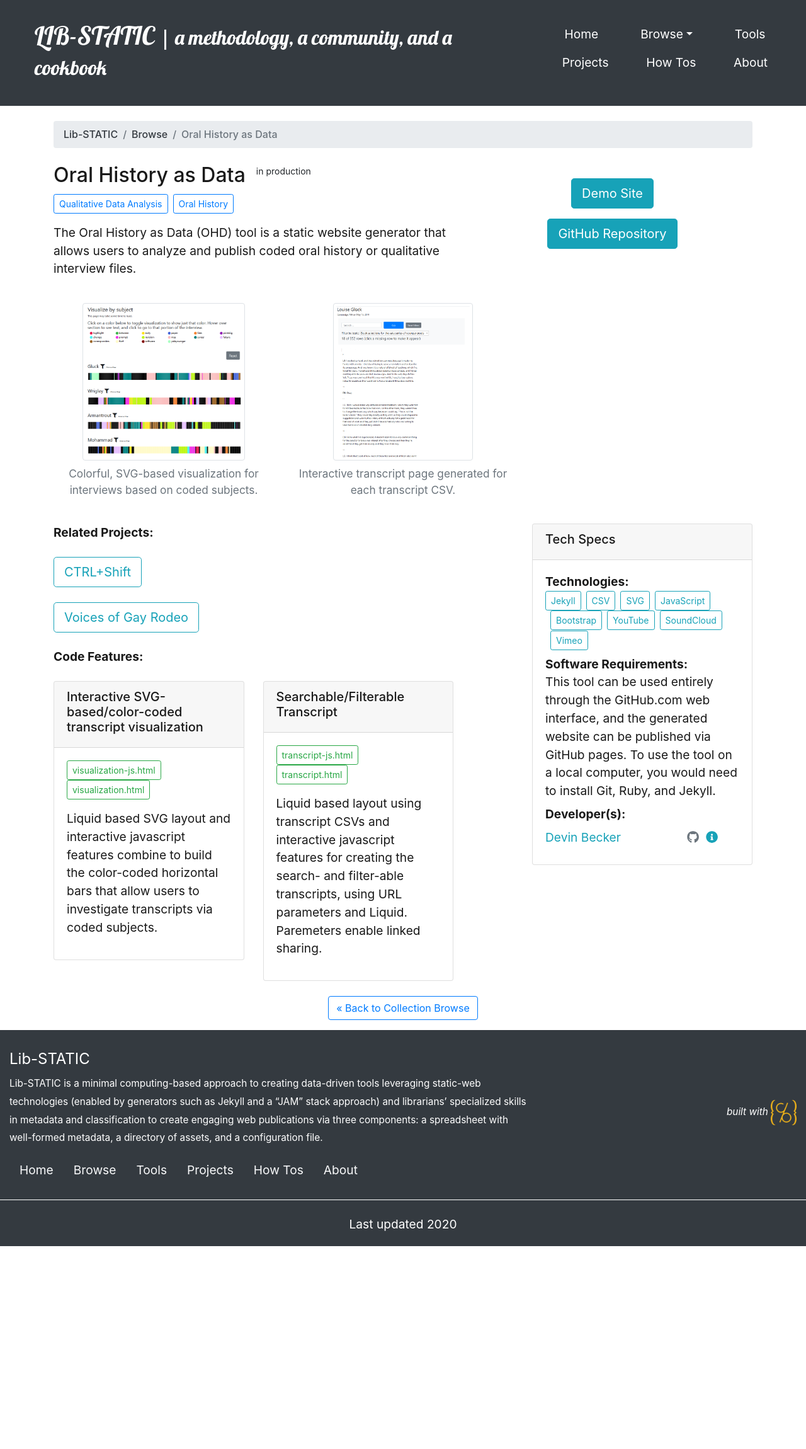
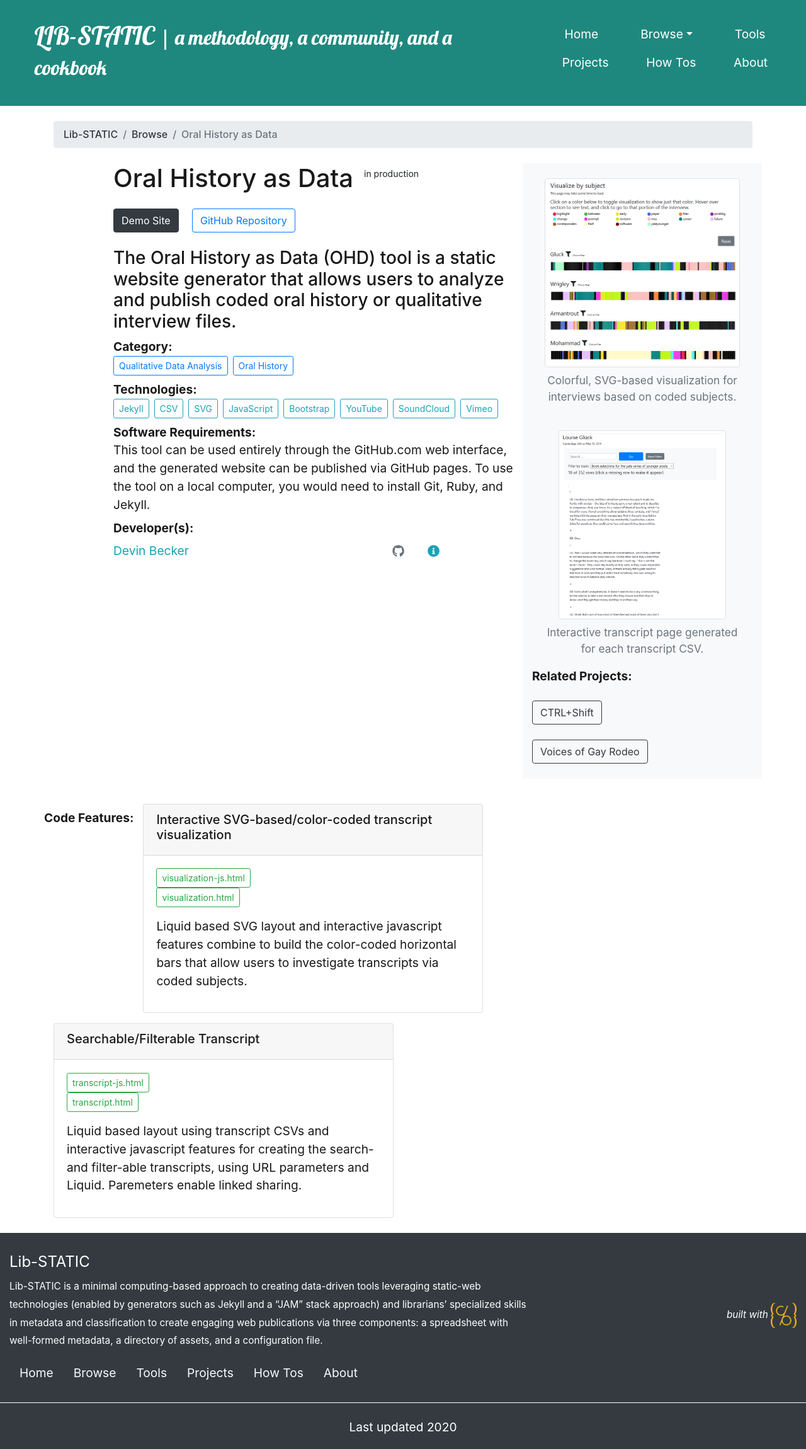
Before and after one commit to lib-static/lib-static.github.io, a Jekyll site: the page built from _tools/ohd.md, in a window 1280 px wide. Shown: the whole page at 63% size. Built offline with Jekyll 4.4.1, drawn with Linux system fonts in a browser that asks for light colours; before the commit the page ends 1978 px from its top, so only the background shows below that.

Commit message:
tool page work

```diff
--- a/_includes/collection-banner-new.html
+++ b/_includes/collection-banner-new.html
@@ -20,14 +20,14 @@
 <div id="home-banner" class="container-fluid mb-0 p-0">
     <div id="home-title-box" >
         <div class="title-card p-2 text-center">
-            <h1 class="display-4">{{ site.title }}</h1>
+            <h1 class="display-1">{{ site.title }}</h1>
             {% if site.tagline %}<p class="mb-0">{{ site.tagline }}</p>{% endif %}
         </div>
     </div>
 </div>
 {%- else -%}
 <header class="mb-4">
-    <div class="container-fluid h-100 text-white bg-dark">
+    <div class="container-fluid h-100 text-white pageheader">
         <div class="row px-3 py-2">
             <div class="col-md-8">
                 <h1 class="p-4" style="font-family: lobster, sans;">
--- a/_includes/index/description.html
+++ b/_includes/index/description.html
@@ -1,7 +1,7 @@
-<div class="card mb-3">
+<div class="mb-3">
   <div class="card-body">
 
-    <p class="card-text h3">{{ site.description }}</p>
+    <p class="card-text h2">{{ site.description }}</p>
     {%- assign about = site.data.config-nav | where: "stub","/about.html" | size -%}
     {% if about > 0 %}<a class="btn btn-outline-primary mt-4 float-right" href="{{ '/about.html' | relative_url }}" >Learn More &raquo;</a>{% endif %}
   </div>
--- a/_layouts/tools.html
+++ b/_layouts/tools.html
@@ -9,36 +9,52 @@
         <li id="bc-title" class="breadcrumb-item active">{{page.title}}</li>
     </ul>
     <div class="row mt-4">
-        <div class="col-md-7">
-            <h2 id="item-title">{{page.title}}<sup><small><a class="btn btn-sm ml-2" href="{{ page.development-state | prepend: 'browse.html#' |relative_url }}">{{page.development-state}}</a></small></sup></h2>
-            {% if page.category %}<p>{% assign cats = page.category | split: ";" %}{% for cat in cats %}<a class="btn btn-sm btn-outline-primary {% unless forloop.first %}ml-2{% endunless %}" href="{{ cat | prepend: 'browse.html#' |relative_url }}">{{cat}}</a>{% endfor %}</p>{% endif %}
-            <p>{{page.description}}</p>
+        <div class="col-md-4 bg-light order-sm-2">
+
+            {% if page.images %}
+            {% for image in page.images %}
+            <figure class="figure text-center mt-4 col-12">
+                <img class="figure-img rounded img-thumbnail" src="{% if image.filelocation contains 'http' %}{{ image.filelocation }}{% else%}{{ image.filelocation | relative_url }}{% endif %}" alt="{{image.caption}}" style="max-height: 300px;" data-toggle="tooltip" data-placement="bottom" title="{{page.image1-caption}}">
+                <figcaption class="figure-caption text-center">{{image.caption}}</figcaption>
+            </figure>
+            {% endfor %}
+            {% endif %}
+            {% if page.related-project %}<dt class="field mb-2">Related Projects:</dt>
+            {% for p in page.related-project %}<dd class="field-value my-4"><a class="btn btn-outline-dark" href="{% if p.objectid %}{{ p.objectid | prepend: '/tools/' }} {% else %}{{p.url}}{% endif %}" target="_blank">{{p.title}}</a></dd>{% endfor %}
+            {% endif %}
         </div>
-        <div class="col-md-5">
-            <p class="text-center"><a class="btn btn-info btn-lg mt-4" href="{{page.objectlink}}" target="_blank">Demo Site</a></p>
-            {% if page.github-repo%}<p class="text-center"><a class="btn btn-info btn-lg" href="{{page.github-repo}}" target="_blank">GitHub Repository</a></p>
-            {%endif%}
+        <div class="col-md-7 offset-md-1 order-sm-1">
+
+            <h2 id="item-title" class="h1">{{page.title}}<sup><small><a class="btn btn-sm ml-2" href="{{ page.development-state | prepend: 'browse.html#' |relative_url }}">{{page.development-state}}</a></small></sup></h2>
+            <p class="my-4"><a class="btn btn-dark" href="{{page.objectlink}}" target="_blank">Demo Site</a>
+                {% if page.github-repo%}<a class="btn btn-outline-primary ml-3" href="{{page.github-repo}}" target="_blank">GitHub Repository</a></p> {%endif%}
+
+            <p class="h3 mt-3">{{page.description}}</p>
+
+            {% if page.category %}<dt class="field">Category:</dt>
+            <dd>{% assign cats = page.category | split: ";" %}{% for cat in cats %}<a class="btn btn-sm btn-outline-primary {% unless forloop.first %}ml-2{% endunless %}" href="{{ cat | prepend: 'browse.html#' |relative_url }}">{{cat}}</a>{% endfor %}</dt>{% endif %}
+                {% if page.technologies %}
+            <dt class="field">Technologies:</dt>
+            <dd class="field-value">{% assign techs = page.technologies | split: ";" %}{% for tech in techs %}<a class="btn btn-sm btn-outline-info {% unless forloop.first %}ml-2{% endunless %}" href="{{ tech | prepend: 'browse.html#' |relative_url }}">{{tech}}</a>{% endfor %}</dd>{% endif %}
+            {% if page.generator-type %}<dt class="field">Generator Type:</dt>
+            <dd class="field-value"><a class="btn btn-sm btn-outline-secondary" href="{{ page.generator-type | prepend: 'browse.html#' |relative_url }}">{{page.generator-type}}</a></dd>{% endif %}
+            {% if page.software-requirements %}<dt class="field">Software Requirements:</dt>
+            <dd class="field-value">{{page.software-requirements}}</dd>{% endif %}
+            <dt class="field">Developer(s):</dt>
+            {% for p in page.people%}<dd class="field-value"> {% for p in page.people%}
+            <dd class="field-value">
+                <div class="row"><span class="col-8"><a href="{{ p.name | prepend: 'browse.html#' |relative_url }}">{{p.name}}</a></span>
+                    {%if p.website%}<span class="col-1"><a href="https://github.com/{{p.name}}"><i class="fab fa-github text-secondary"></i></a></span>{% endif %}
+                    {%if p.website%}<span class="col-1"><a href="{{p.website}}"><i class="fas fa-info-circle"></i></a></span>{% endif %}
+                </div>
+            </dd>{% endfor %}</dd>{% endfor %}
         </div>
     </div>
 
-{% if page.images %}
-<div class="row mb-4">
-    {% for image in page.images %}
-    <figure class="figure text-center mt-4 col-md-4">
-        <img class="figure-img rounded img-thumbnail" src="{% if image.filelocation contains 'http' %}{{ image.filelocation }}{% else%}{{ image.filelocation | relative_url }}{% endif %}" alt="{{image.caption}}" style="max-height: 250px;" data-toggle="tooltip" data-placement="bottom" title="{{page.image1-caption}}">
-        <figcaption class="figure-caption">{{image.caption}}</figcaption>
-    </figure>
-    {% endfor %}
-</div> {% endif %}
-<div class="row ">
-    <div class="col-md-7">
-    {% if page.related-project %}<dt class="field mb-2">Related Projects:</dt>
-    {% for p in page.related-project %}<dd class="field-value my-4"><a class="btn btn-lg btn-outline-info" href="{% if p.objectid %}{{ p.objectid | prepend: '/tools/' }} {% else %}{{p.url}}{% endif %}" target="_blank">{{p.title}}</a></dd>{% endfor %}
-    {% endif %}
+    <div class="row my-4">
         {% if page.code %}<dt class="field mt-4" id="code">Code Features:</dt>
-            <div class="row my-4">
         {% for c in page.code %}<div class="col-md-6">
-                    <div class="card">
+            <div class="card mt-3">
                 <div class="card-header">
                     <h5>{{c.title}}</h5>
                 </div>
@@ -49,43 +65,8 @@
                 </div>
             </div>
         </div>{% endfor %}</div>{% endif %}
-        </div>
-        <div class="col-md-4 offset-md-1">
-           <div class="card">
-               <div class="card-header"><h5>Tech Specs</h5></div>
-           <div class="card-body">
-             {% if page.technologies %}<dt class="field">Technologies:</dt>
-            <dd class="field-value">{% assign techs = page.technologies | split: ";" %}{% for tech in techs %}<a class="btn btn-sm btn-outline-info {% unless forloop.first %}ml-2{% endunless %}" href="{{ tech | prepend: 'browse.html#' |relative_url }}">{{tech}}</a>{% endfor %}</dd>{% endif %}
-            {% if page.generator-type %}<dt class="field">Generator Type:</dt>
-            <dd class="field-value"><a class="btn btn-sm btn-outline-secondary" href="{{ page.generator-type | prepend: 'browse.html#' |relative_url }}">{{page.generator-type}}</a></dd>{% endif %}
-            {% if page.software-requirements %}<dt class="field">Software Requirements:</dt>
-            <dd class="field-value">{{page.software-requirements}}</dd>{% endif %}
-            <dt class="field">Developer(s):</dt>
-            {% for p in page.people%}<dd class="field-value"> {% for p in page.people%}<dd class="field-value"><div class="row"><span class="col-8"><a  href="{{ p.name | prepend: 'browse.html#' |relative_url }}">{{p.name}}</a></span>
-                {%if p.website%}<span class="col-1"><a href="https://github.com/{{p.name}}"><i class="fab fa-github text-secondary"></i></a></span>{% endif %}
-                {%if p.website%}<span class="col-1"><a href="{{p.website}}"><i class="fas fa-info-circle"></i></a></span>{% endif %}
-            </div></dd>{% endfor %}</dd>{% endfor %}</div>
-        </div>
-    </div>
 
 </div>
 
-{%- if site.data.theme.browse-buttons == true -%}
-<div class="text-center">
-    <a id="prev-button" class="btn btn-secondary">&laquo; Previous</a>
-    <a class="btn btn-secondary" href="{{ '/browse.html' | relative_url }}" role="button">| Back to browse |</a>
-    <a id="for-button" class="btn btn-secondary">Next &raquo;</a>
+
 </div>
-
-<div id="item-nav">
-    <div class="d-none d-md-block">
-        <a id="back-button" class="previous btn btn-lg btn-secondary">&laquo;</a>
-        <a id="next-button" class="next btn btn-lg btn-secondary">&raquo;</a>
-    </div>
-</div>
-{% else %}
-<div class="text-center">
-    <a class="btn btn-outline-primary" href="{{ '/browse.html' | relative_url }}">&laquo; Back to Collection Browse</a>
-</div>
-{% endif %}
-</div>
--- a/_sass/_base.scss
+++ b/_sass/_base.scss
@@ -39,9 +39,8 @@
     transition: top .1s ease-in;
 }
 /* banner */
-.title-card {
-    background-color: #25242485;
-    background-color: rgba(37, 36, 36, 0.72);
+.title-card, .pageheader{
+    background-color: #1f887e;
     color: white !important;
 }
 .featured-link {
```
Lines whose indentation alone changed are shown as unchanged.
